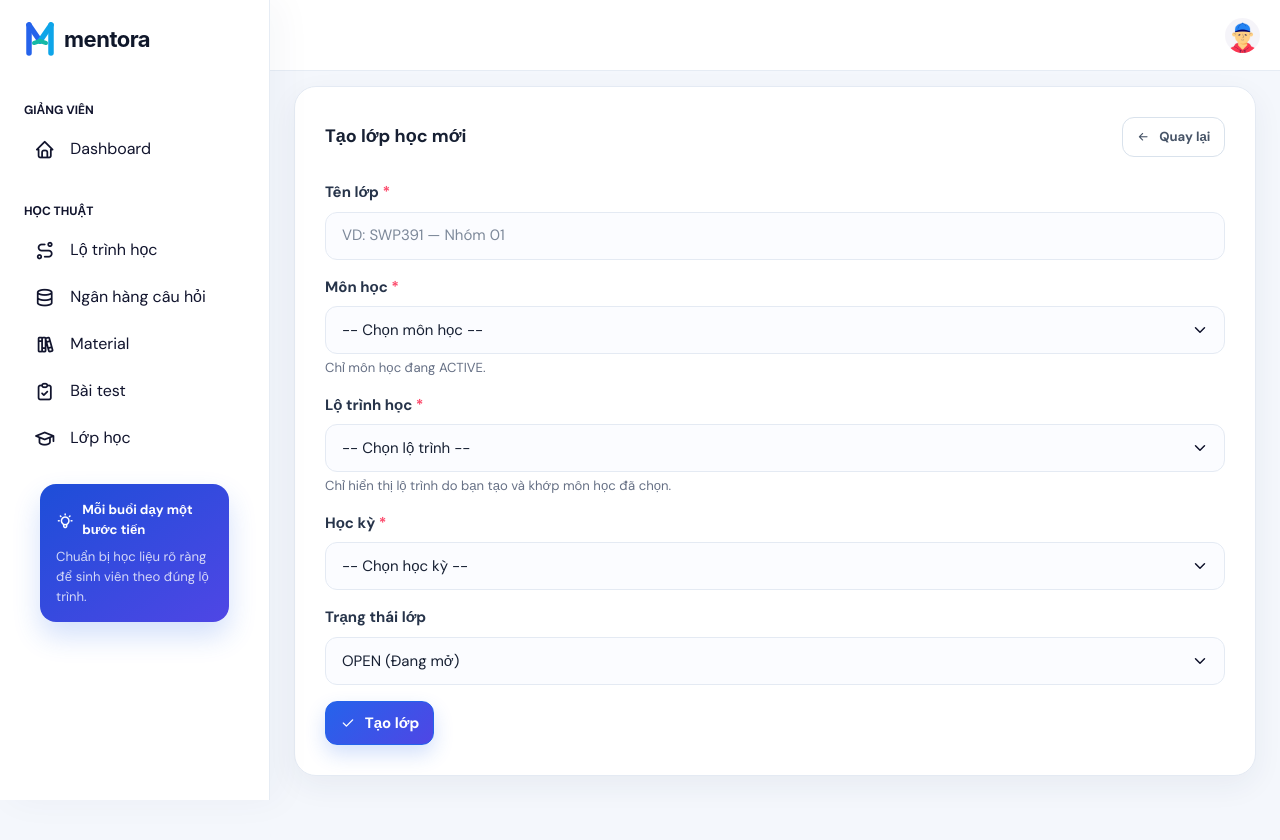
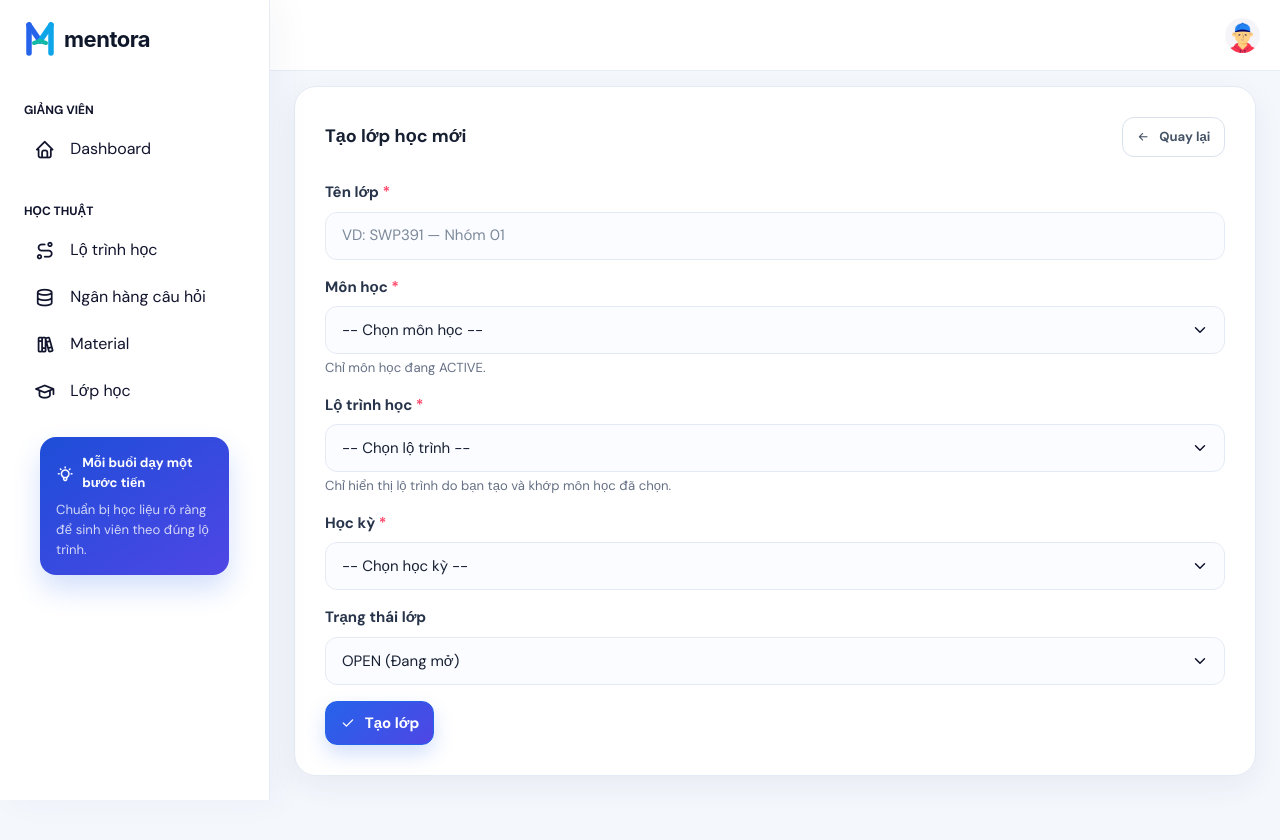
Before and after one commit to dongochieu268/SWP391_Mentora, a Spring app: template src/main/resources/templates/lecturer/class/form.html in a window 1280 px wide. Shown: the top 840 px of the page. Run offline with Thymeleaf, Linux system fonts and the light colour scheme; the template is opened without the code that fills it, so the values that code supplies are empty; database files in the repository are not loaded; some libraries are stand-ins or nearby versions.

Commit message:
chore: hide lecturer assessment menu

```diff
--- a/src/main/resources/templates/layout/lecturer-sidebar.html
+++ b/src/main/resources/templates/layout/lecturer-sidebar.html
@@ -65,14 +65,6 @@
         </li>
 
         <li class="sidebar-item">
-          <a class="sidebar-link" th:href="@{/lecturer/assessments}"
-             th:classappend="${activePage == 'assessments'} ? ' active'" aria-expanded="false">
-            <i class="ti ti-clipboard-check" aria-hidden="true"></i>
-            <span class="hide-menu">Bài test</span>
-          </a>
-        </li>
-
-        <li class="sidebar-item">
           <a class="sidebar-link" th:href="@{/lecturer/classes}"
              th:classappend="${activePage == 'classes'} ? ' active'" aria-expanded="false">
             <i class="ti ti-school" aria-hidden="true"></i>
```
